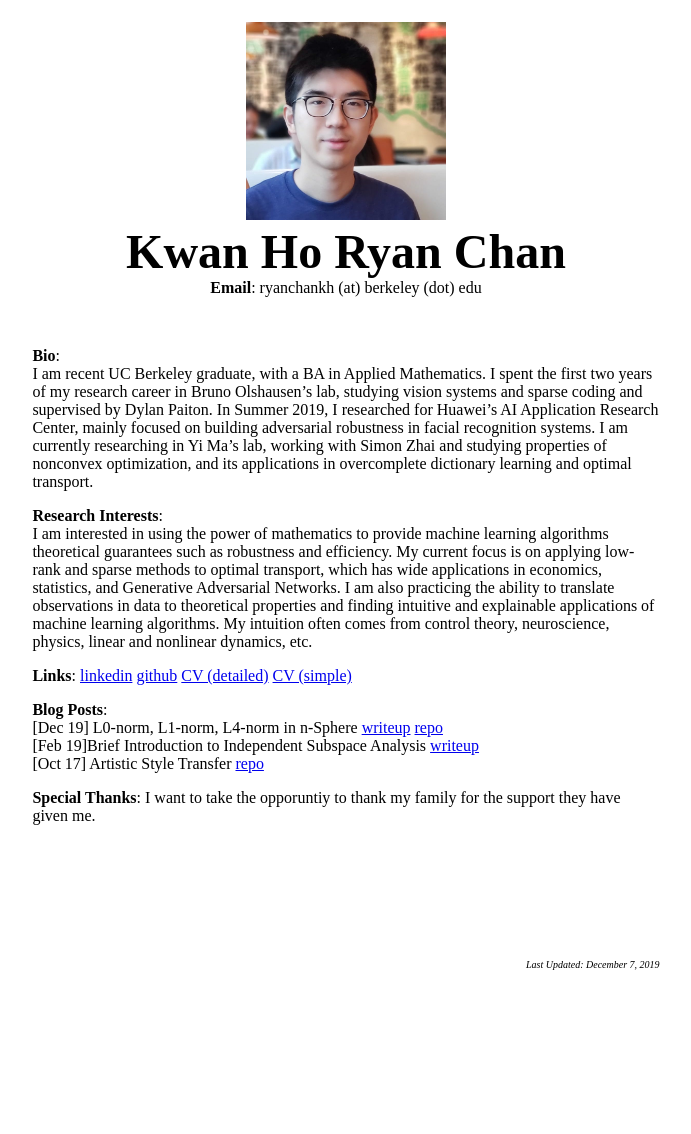
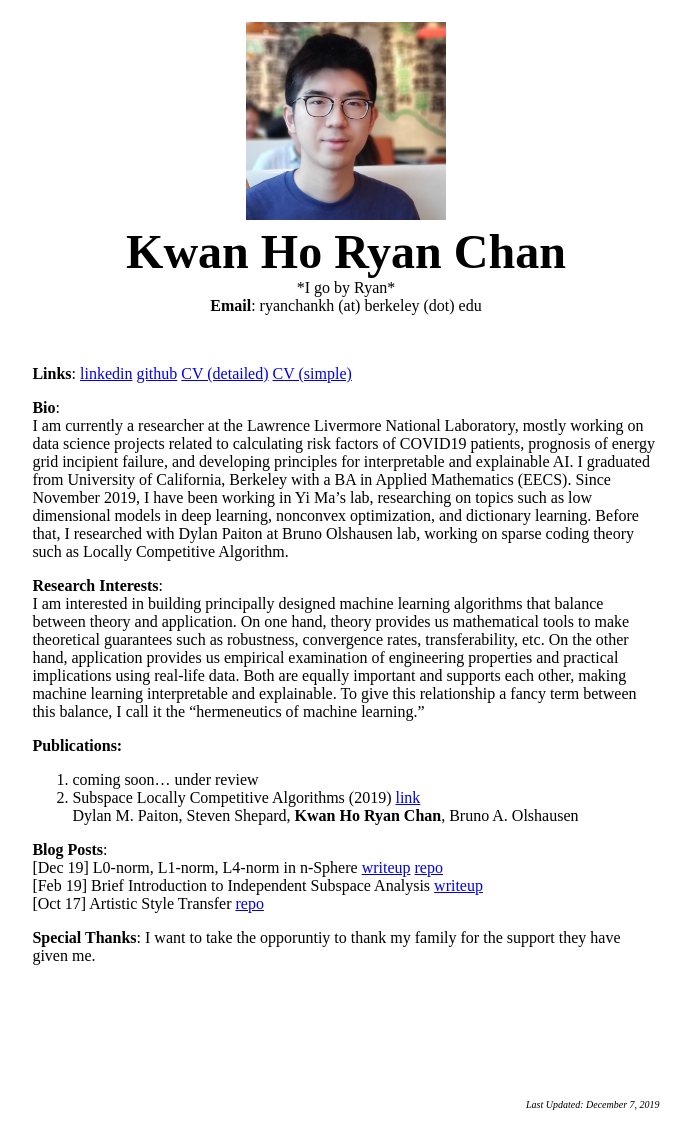
Before and after one commit to ryanchankh/ryanchankh.github.io, a Jekyll site: the page built from index.md, in a window 1280 px wide. Shown: the whole page, without its empty margins (294-985 px from the left). Built offline with Jekyll 4.4.1, drawn with Linux system fonts in a browser that asks for light colours; before the commit the page ends 994 px from its top, so only the background shows below that.

Commit message:
update site

```diff
--- a/index.md
+++ b/index.md
@@ -5,16 +5,9 @@ layout: default
 
 <center><img src="headshot.jpg" alt="headshot" width="200"/></center>
 <center><strong><font size="10">Kwan Ho Ryan Chan</font></strong></center>
+<center>*I go by Ryan*</center>
 <center><strong>Email</strong>: ryanchankh (at) berkeley (dot) edu <br></center>
 <br>
-
-**Bio**: <br>
-I am recent UC Berkeley graduate, with a BA in Applied Mathematics. I spent the first two years of my research career in Bruno Olshausen's lab, studying vision systems and sparse coding and supervised by Dylan Paiton. In Summer 2019, I researched for Huawei's AI Application Research Center, mainly focused on building adversarial robustness in facial recognition systems. I am currently researching in Yi Ma's lab, working with Simon Zhai and studying properties of nonconvex optimization, and its applications in overcomplete dictionary learning and optimal transport.
-
-**Research Interests**: <br>
-I am interested in using the power of mathematics to provide machine learning algorithms theoretical guarantees such as robustness and efficiency. My current focus is on applying low-rank and sparse methods to optimal transport, which has wide applications in economics, statistics, and Generative Adversarial Networks. I am also practicing the ability to translate observations in data to theoretical properties and finding intuitive and explainable applications of machine learning algorithms. My intuition often comes from control theory, neuroscience, physics, linear and nonlinear dynamics, etc.
-
-
 
 **Links**:
 [linkedin](https://www.linkedin.com/in/ryanchankh)
@@ -22,12 +15,23 @@ I am interested in using the power of mathematics to provide machine learning al
 [CV (detailed)](./full_cv.pdf)
 [CV (simple)](./cv.pdf)
 
+**Bio**: <br>
+I am currently a researcher at the Lawrence Livermore National Laboratory, mostly working on data science projects related to calculating risk factors of COVID19 patients, prognosis of energy grid incipient failure, and developing principles for interpretable and explainable AI. I graduated from University of California, Berkeley with a BA in Applied Mathematics (EECS). Since November 2019, I have been working in Yi Ma's lab, researching on topics such as low dimensional models in deep learning, nonconvex optimization, and dictionary learning. Before that, I researched with Dylan Paiton at Bruno Olshausen lab, working on sparse coding theory such as Locally Competitive Algorithm.
+
+**Research Interests**: <br>
+I am interested in building principally designed machine learning algorithms that balance between theory and application. On one hand, theory provides us mathematical tools to make theoretical guarantees such as robustness, convergence rates, transferability, etc. On the other hand, application provides us empirical examination of engineering properties and practical implications using real-life data. Both are equally important and supports each other, making machine learning interpretable and explainable. To give this relationship a fancy term between this balance, I call it the "hermeneutics of machine learning."
+
+**Publications:** <br>
+2. coming soon... under review<br>
+1. Subspace Locally Competitive Algorithms (2019) [link](https://redwood.berkeley.edu/wp-content/uploads/2020/05/paiton2020subspace.pdf)<br> Dylan M. Paiton, Steven Shepard, **Kwan Ho Ryan Chan**, Bruno A. Olshausen
+
+
 **Blog Posts**:<br>
 [Dec 19] L0-norm, L1-norm, L4-norm in n-Sphere
 [writeup](writeups/L0L1L4NormSn.pdf)
 [repo](https://github.com/ryanchankh/L0L1L4NormSn)
 <br>
-[Feb 19]Brief Introduction to Independent Subspace Analysis
+[Feb 19] Brief Introduction to Independent Subspace Analysis
 [writeup](./writeups/Independent_Subspace_Analysis.pdf)
 <br>
 [Oct 17] Artistic Style Transfer
```
Also changed, not shown: Gemfile (added, +9 -0 lines), Gemfile.lock (added), 7 other files.
